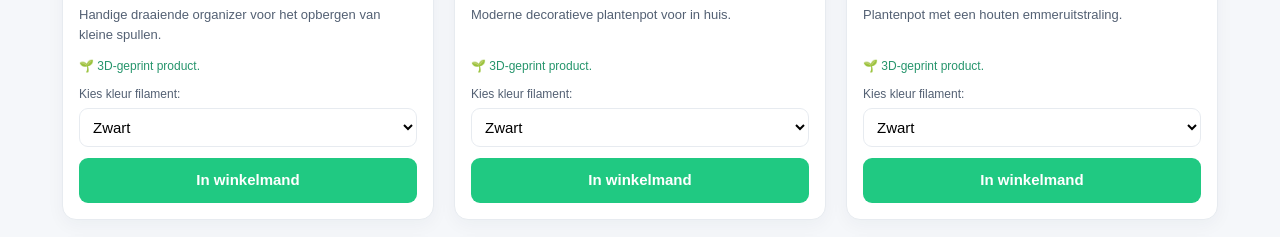
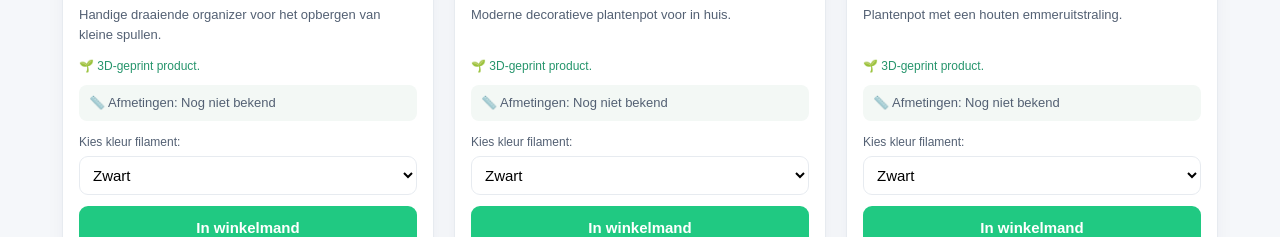
Before and after one commit to matspeeters-cmyk/3D-Printplezier-, a plain HTML site: page index.html in a window 1280 px wide. Shown: the part 708-945 px from the top of the page. Drawn offline with Linux system fonts and the light colour scheme.

Commit message:
Include dimensions in product details
Added dimensions information for 3D-printed products.

```diff
--- a/index.html
+++ b/index.html
@@ -137,6 +137,14 @@ main {
   min-height:40px;
 }
 .eco { font-size:12px; color:#26956c; margin:0 0 10px; }
+.dimensions {
+  font-size:13px;
+  color:#536073;
+  background:#f3f8f5;
+  border-radius:8px;
+  padding:8px 10px;
+  margin:0 0 12px;
+}
 .product label { font-size:12px; color:#536073; margin-bottom:5px; }
 .product select {
   width:100%;
@@ -550,6 +558,7 @@ function renderProducts() {
           <div class="price">${euro(p.price)}</div>
           <p class="desc">${esc(p.desc || '')}</p>
           <p class="eco">🌱 3D-geprint product.</p>
+          <p class="dimensions">📏 Afmetingen: ${esc(p.dimensions || 'Nog niet bekend')}</p>
           <label for="color-${id}">Kies kleur filament:</label>
           <select id="color-${id}">
             ${colors.map(c => `<option>${c}</option>`).join('')}
```
